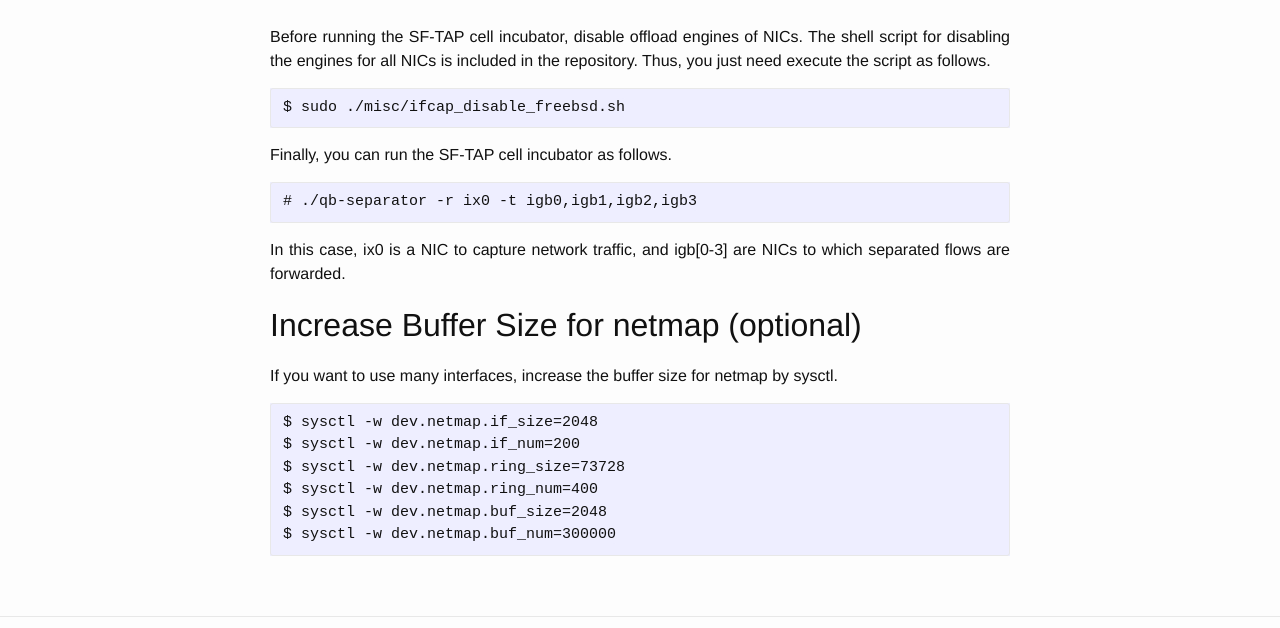
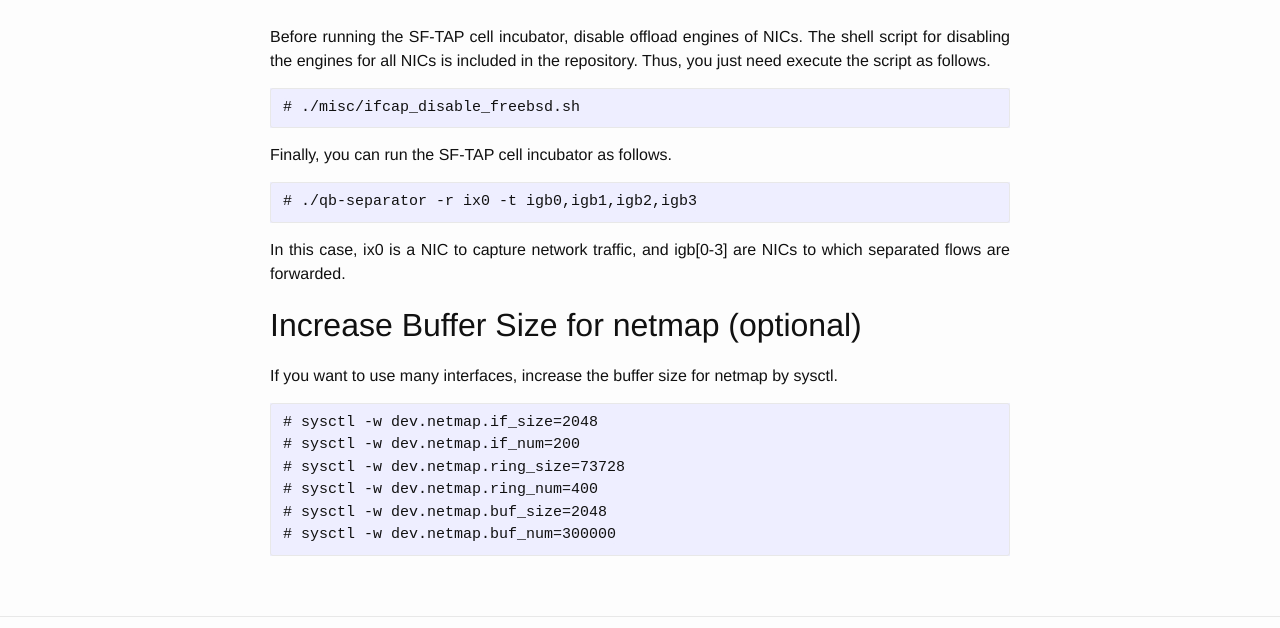
Before and after one commit to SF-TAP/SF-TAP.github.io, a Jekyll site: the page built from _posts/2015-11-21-install-cell-incubator.markdown, in a window 1280 px wide. Shown: the part 1437-2065 px from the top of the page. Built offline with Jekyll 4.4.1, drawn with Linux system fonts in a browser that asks for light colours.

Commit message:
minor fix

```diff
--- a/_posts/2015-11-21-install-cell-incubator.markdown
+++ b/_posts/2015-11-21-install-cell-incubator.markdown
@@ -56,7 +56,7 @@ Then, build it.
 Before running the SF-TAP cell incubator, disable offload engines of NICs.
 The shell script for disabling the engines for all NICs is included in the repository. Thus, you just need execute the script as follows.
 
-    $ sudo ./misc/ifcap_disable_freebsd.sh
+    # ./misc/ifcap_disable_freebsd.sh
 
 Finally, you can run the SF-TAP cell incubator as follows.
 
@@ -69,9 +69,9 @@ igb[0-3] are NICs to which separated flows are forwarded.
 
 If you want to use many interfaces, increase the buffer size for netmap by sysctl.
 
-    $ sysctl -w dev.netmap.if_size=2048
-    $ sysctl -w dev.netmap.if_num=200
-    $ sysctl -w dev.netmap.ring_size=73728
-    $ sysctl -w dev.netmap.ring_num=400
-    $ sysctl -w dev.netmap.buf_size=2048
-    $ sysctl -w dev.netmap.buf_num=300000
+    # sysctl -w dev.netmap.if_size=2048
+    # sysctl -w dev.netmap.if_num=200
+    # sysctl -w dev.netmap.ring_size=73728
+    # sysctl -w dev.netmap.ring_num=400
+    # sysctl -w dev.netmap.buf_size=2048
+    # sysctl -w dev.netmap.buf_num=300000
```
